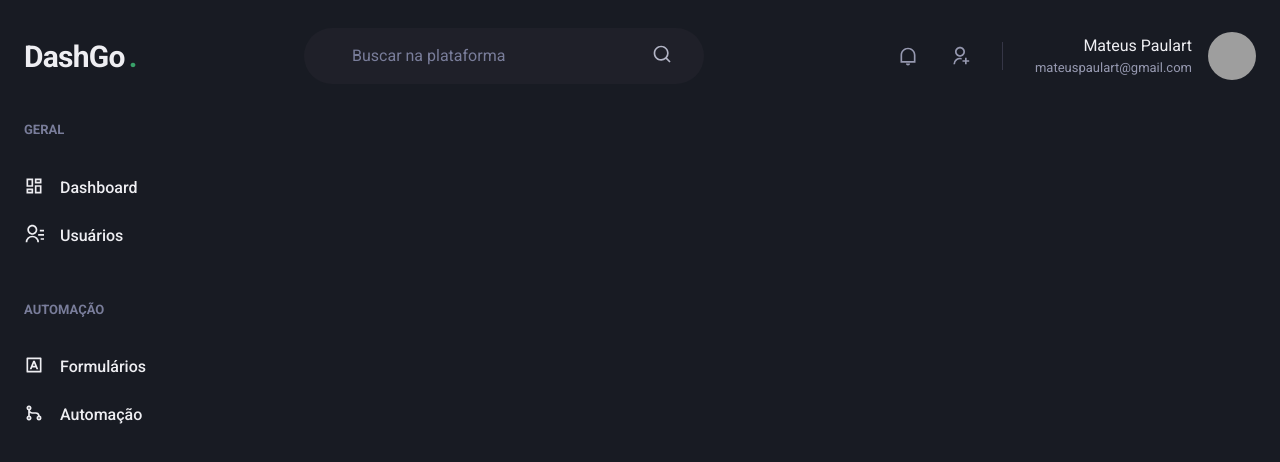
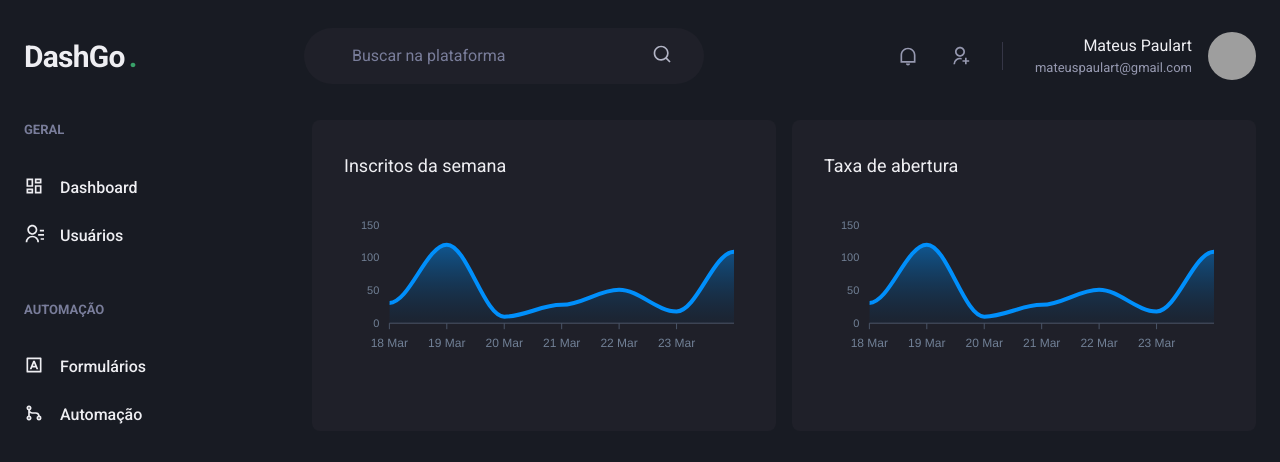
Before and after one commit to Mateusp23/dashgo, a Next.js app: page /dashboard in a window 1280 px wide. Shown: the top 462 px of the page. Built offline with nearby package versions, Linux system fonts and the light colour scheme; grey boxes are pictures that could not be loaded.

Commit message:
Pagina Dashboard e Graficos com apexcharts

```diff
--- a/package.json
+++ b/package.json
@@ -13,9 +13,11 @@
     "@chakra-ui/react": "^2.2.1",
     "@emotion/react": "^11.9.3",
     "@emotion/styled": "^11.9.3",
+    "apexcharts": "^3.35.3",
     "framer-motion": "^6.3.16",
     "next": "12.2.0",
     "react": "18.2.0",
+    "react-apexcharts": "^1.4.0",
     "react-dom": "18.2.0",
     "react-icons": "^4.4.0"
   },
--- a/src/pages/dashboard.tsx
+++ b/src/pages/dashboard.tsx
@@ -1,6 +1,63 @@
-import { Flex } from '@chakra-ui/react';
+import { Flex, SimpleGrid, Box, Text, theme } from '@chakra-ui/react';
+import dynamic from 'next/dynamic';
 import { Header } from '../components/Header';
 import { Sidebar } from '../components/Sidebar';
+
+const Chart = dynamic(() => import('react-apexcharts'), {
+  ssr: false, // carregado apenas pelo lado do browser
+});
+
+const options = {
+  chart: {
+    toolbar: {
+      show: false,
+    },
+    zoom: {
+      enabled: false,
+    },
+    foreColor: theme.colors.gray[500],
+  },
+  grid: {
+    show: false,
+  },
+  dataLabels: {
+    enabled: false,
+  },
+  tooltip: {
+    enabled: false,
+  },
+  xaxis: {
+    type: 'datetime',
+    axisBorder: {
+      color: theme.colors.gray[600]
+    },
+    axisTicks: {
+      color: theme.colors.gray[600]
+    },
+    categories: [
+      '2022-03-18T00:00:00.000Z',
+      '2022-03-19T00:00:00.000Z',
+      '2022-03-20T00:00:00.000Z',
+      '2022-03-21T00:00:00.000Z',
+      '2022-03-22T00:00:00.000Z',
+      '2022-03-23T00:00:00.000Z',
+      '2022-03-24T00:00:00.000Z',
+    ],
+  },
+  fill: {
+    opacity: 0.3,
+    type: 'gradient',
+    gradient: {
+      shade: 'dark',
+      opacityFrom: 0.7,
+      opacityTo: 0.3,
+    },
+  },
+};
+
+const series = [
+  { name: 'series1', data: [31, 120, 10, 28, 51, 18, 109] }
+]
 
 export default function Dashboard() {
   return (
@@ -9,6 +66,32 @@
 
       <Flex w="100%" my="6" maxWidth={1480} mx="auto" px="6">
         <Sidebar />
+
+        <SimpleGrid
+          flex="1"
+          gap="4"
+          minChildWidth="320px"
+          align="flex-start"
+        >
+          <Box
+            p="8"
+            bg="gray.800"
+            borderRadius={8}
+            pb="4"
+          >
+            <Text fontSize="large" mb="4">Inscritos da semana</Text>
+            <Chart options={options} series={series} type="area" height={160}/>
+          </Box>
+          <Box
+            p="8"
+            bg="gray.800"
+            borderRadius={8}
+            pb="4"
+          >
+            <Text fontSize="large" mb="4">Taxa de abertura</Text>
+            <Chart options={options} series={series} type="area" height={160}/>
+          </Box>
+        </SimpleGrid>
       </Flex>
     </Flex>
   );
```
Also changed, not shown: 1 other file (tests, documents, lock files or other folders).
